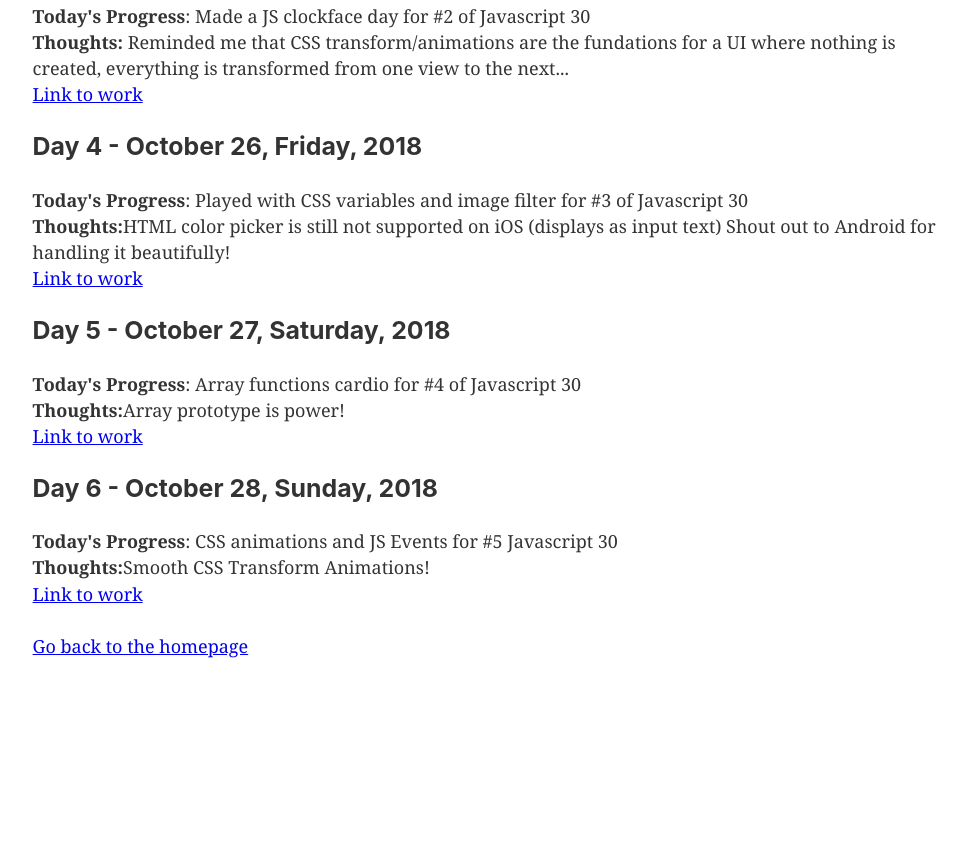
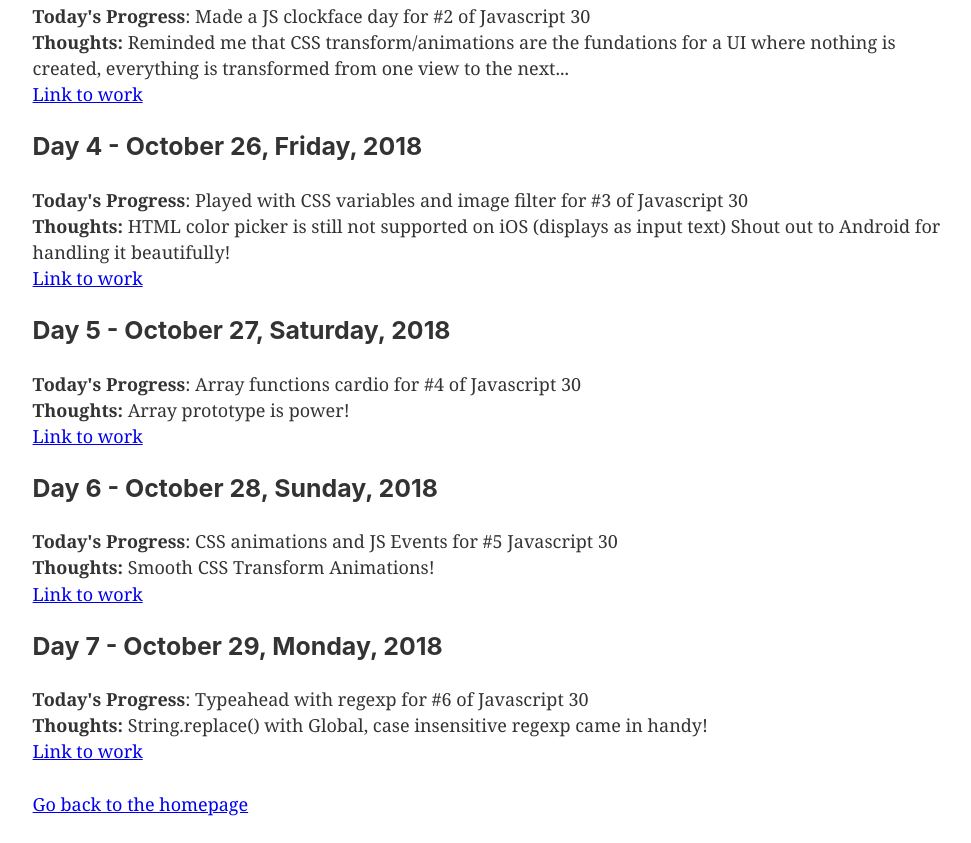
Before and after one commit to turnlab-solutions/website, a Gatsby site: page /100-days-of-code-challenge in a window 1280 px wide. Shown: the part 560-1403 px from the top of the page, without its empty margins (147-1118 px from the left). Before the commit the page ends 1245 px from the top, so only its background shows below. Built offline with nearby package versions, Linux system fonts and the light colour scheme; Gatsby itself is replaced by a stand-in of ours.

Commit message:
Log day 7

```diff
--- a/src/pages/100-days-of-code-challenge.js
+++ b/src/pages/100-days-of-code-challenge.js
@@ -26,20 +26,26 @@ const SecondPage = () => (
     <h3>Day 4 - October 26, Friday, 2018</h3>
     <p>
     <strong>Today's Progress</strong>: Played with CSS variables and image filter for #3 of Javascript 30<br />
-    <strong>Thoughts:</strong>HTML color picker is still not supported on iOS (displays as input text) Shout out to Android for handling it beautifully!<br />
+    <strong>Thoughts:</strong> HTML color picker is still not supported on iOS (displays as input text) Shout out to Android for handling it beautifully!<br />
     <a href="https://maxletourneur.github.io/JavaScript30/03%20-%20CSS%20Variables/">Link to work</a><br />
     </p>
     <h3>Day 5 - October 27, Saturday, 2018</h3>
     <p>
     <strong>Today's Progress</strong>: Array functions cardio for #4 of Javascript 30<br />
-    <strong>Thoughts:</strong>Array prototype is power!<br />
+    <strong>Thoughts:</strong> Array prototype is power!<br />
     <a href="https://maxletourneur.github.io/JavaScript30/04%20-%20Array%20Cardio%20Day%201/">Link to work</a><br />
     </p>
     <h3>Day 6 - October 28, Sunday, 2018</h3>
     <p>
     <strong>Today's Progress</strong>: CSS animations and JS Events for #5 Javascript 30<br />
-    <strong>Thoughts:</strong>Smooth CSS Transform Animations!<br />
+    <strong>Thoughts:</strong> Smooth CSS Transform Animations!<br />
     <a href="https://maxletourneur.github.io/JavaScript30/05%20-%20Flex%20Panel%20Gallery/">Link to work</a><br />
+    </p>
+    <h3>Day 7 - October 29, Monday, 2018</h3>
+    <p>
+    <strong>Today's Progress</strong>: Typeahead with regexp for #6 of Javascript 30<br />
+    <strong>Thoughts:</strong> String.replace() with Global, case insensitive regexp came in handy!<br />
+    <a href="https://maxletourneur.github.io/JavaScript30/06%20-%20Type%20Ahead/">Link to work</a><br />
     </p>
     <Link to="/">Go back to the homepage</Link>
   </Layout>
```
